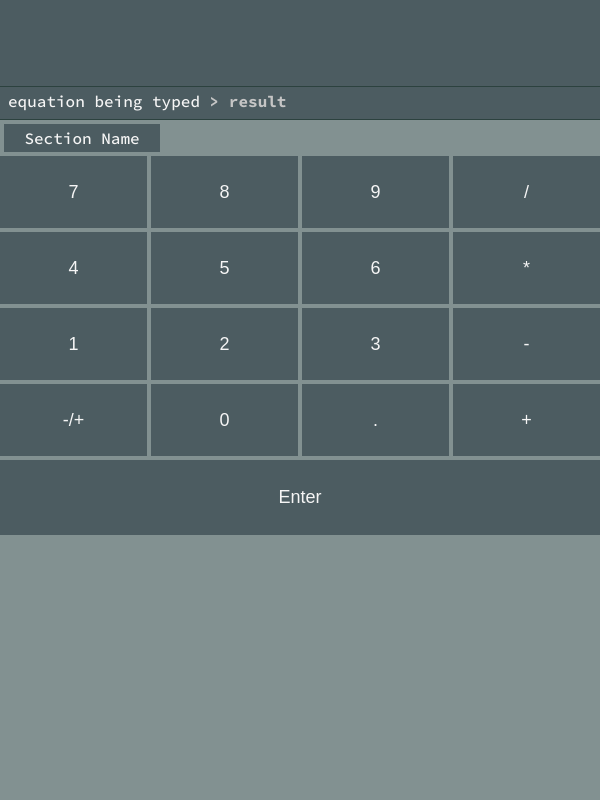
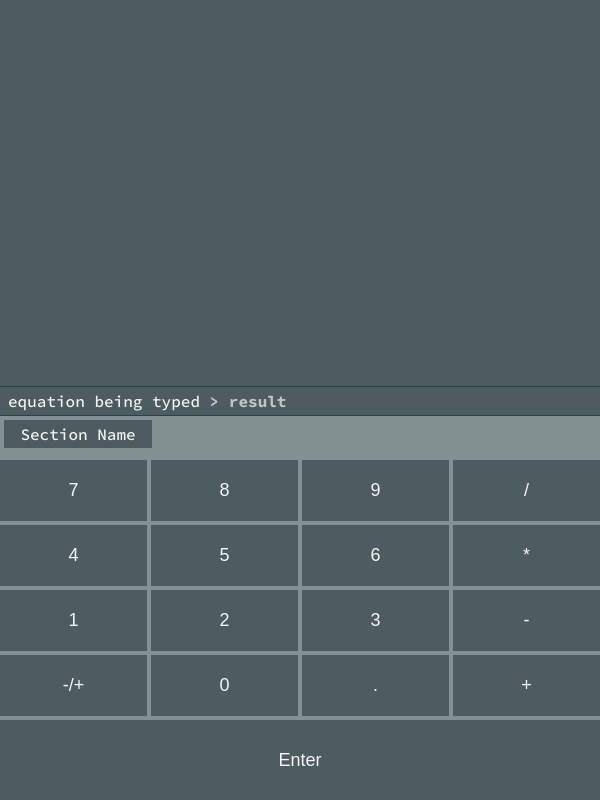
Before and after one commit to maximombro/Facilitas-Calculator, an Electron app: page index.html in a window 600 px wide. Drawn offline with Linux system fonts and the light colour scheme.

Commit message:
Whole thing now resizes better

```diff
--- a/style.css
+++ b/style.css
@@ -26,6 +26,10 @@
 }
 
 /* General */
+* {
+    box-sizing: border-box;
+}
+
 html,
 body {
     height: 100%;
@@ -54,11 +58,12 @@ button:hover,
 /* Equation List */
 .equations {
     width: 100%;
+    height: 52%;
+    min-height: 120px;
     list-style-type: none;
     margin: 0;
     padding: 0;
     background-color: var(--colorDarkA);
-    height: 120px;
     display: flex;
     flex-direction: column-reverse;
     overflow-y: auto;
@@ -91,6 +96,7 @@ button:hover,
 
 /* Choice Items */
 .choiceItems {
+    height: 5.5%;
     padding: 4px 4px 4px 4px;
     position: relative;
 }
@@ -134,7 +140,7 @@ button:hover,
     grid-template-columns: repeat(4, 1fr);
     grid-template-rows: repeat(4, 1fr);
     grid-gap: 4px;
-    height: 300px;
+    height: 32%;
 }
 
 .buttons > button {
@@ -144,6 +150,6 @@ button:hover,
 .buttons+button {
     font-size: large;
     width: 100%;
-    height: 75px;
-    margin: 4px 0px 4px 0px;
+    height: 10%;
+    margin: 4px 0px 0px 0px;
 }
```
